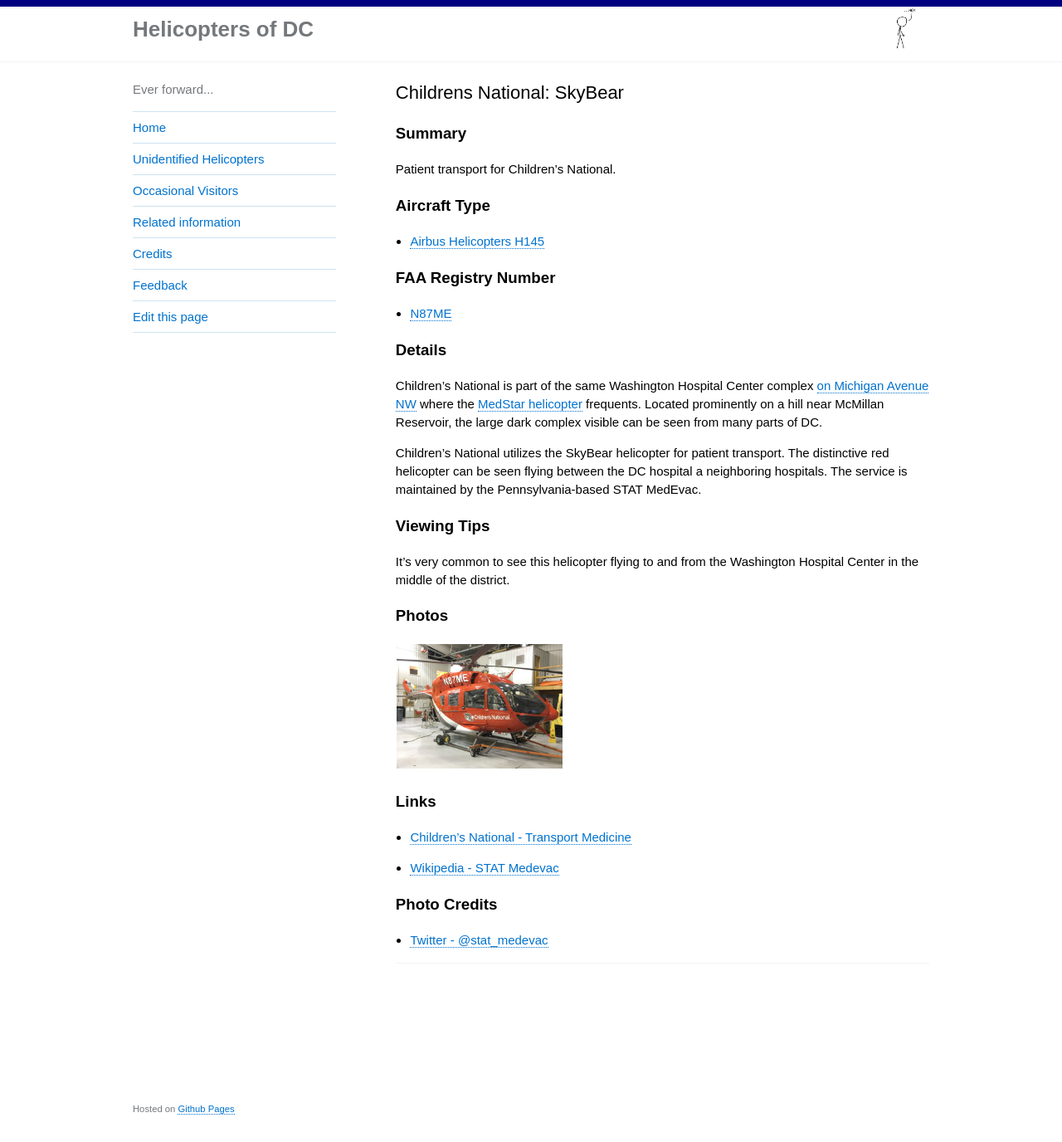
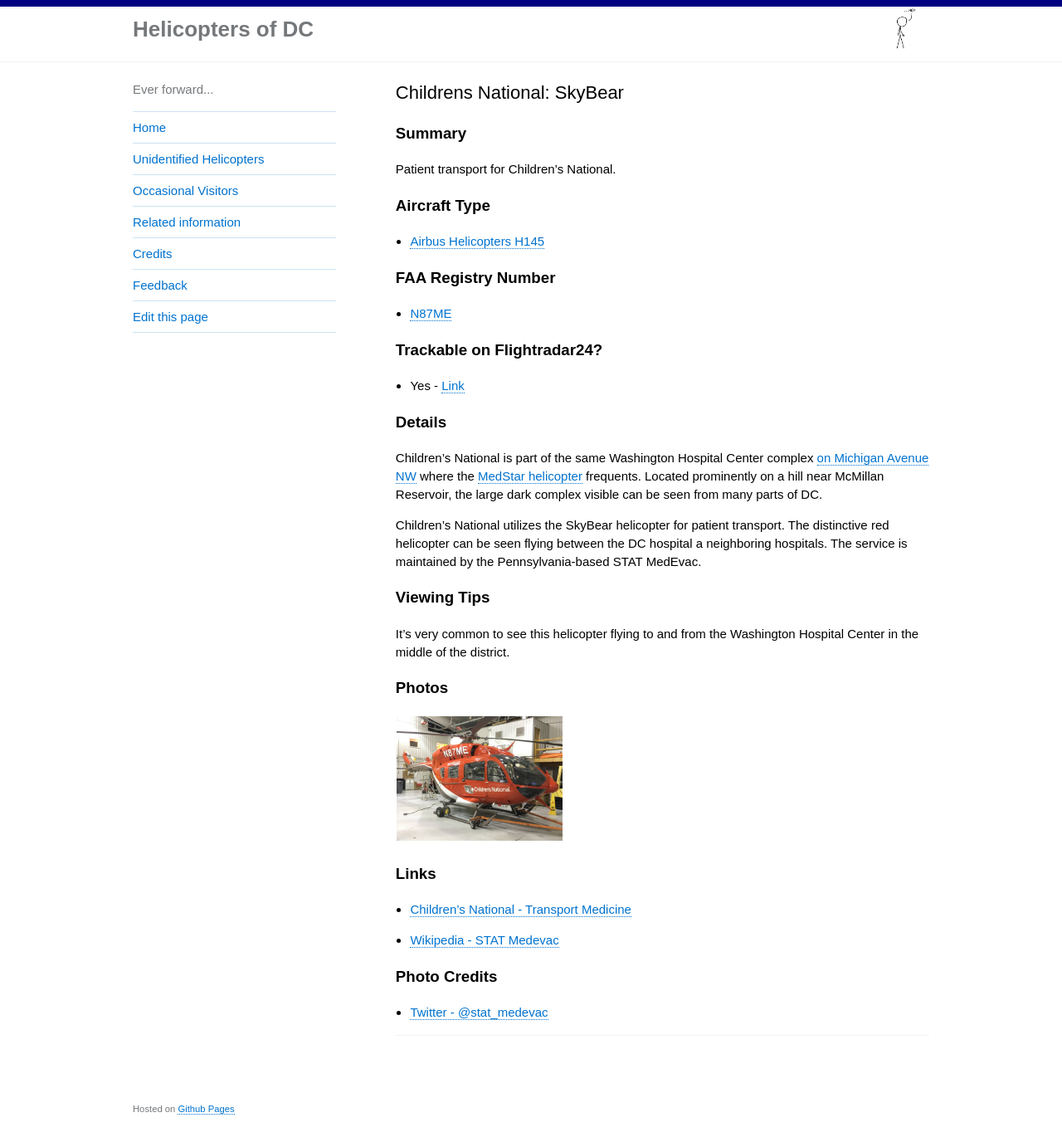
Before and after one commit to gbinal/dc-helicopters, a Jekyll site: the page built from _helicopters/9-skybear.md, in a window 1280 px wide and 1376 px high. Shown: the whole window at 83% size. Built offline with Jekyll 4.4.1, drawn with Linux system fonts in a browser that asks for light colours.

Commit message:
adding ft link

```diff
--- a/_helicopters/9-skybear.md
+++ b/_helicopters/9-skybear.md
@@ -12,6 +12,9 @@
 
 ### FAA Registry Number
 * [N87ME](https://registry.faa.gov/aircraftinquiry/NNum_Results.aspx?NNumbertxt=N87ME)
+
+### Trackable on Flightradar24?
+* Yes - [Link](https://www.flightradar24.com/data/aircraft/n87me)
 
 ### Details
 
```
